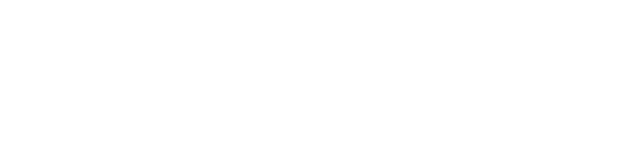
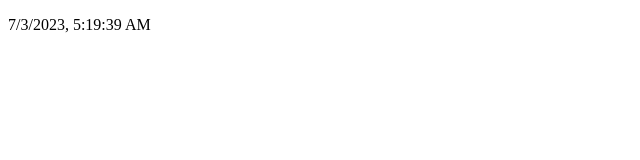
Before and after one commit to acciojob/clock-GautamMarkande, a website: page main.html in a window 1280 px wide. Shown: the whole page, without its empty margins (0-640 px from the left). Drawn offline with Linux system fonts and the light colour scheme.

Commit message:
created a submission

```diff
--- a/main.html
+++ b/main.html
@@ -8,6 +8,7 @@
 
 <body>
 	<!-- the entire body must be written by student -->
+	<p id="timer">timer</p>
     <script type="text/javascript" src="./script.js">
 </script>
 
--- a/script.js
+++ b/script.js
@@ -1 +1,8 @@
 //your JS code here. If required.
+const timer = document.getElementById("timer");
+var date = new Date();
+ setInterval(mytimer,1000);
+function mytimer() {
+	var dt = new Date();
+	timer.innerText = date.getMonth()+"/"+ date.getDate()+"/"+date.getFullYear() +", "+ dt.toLocaleTimeString();
+}
```
